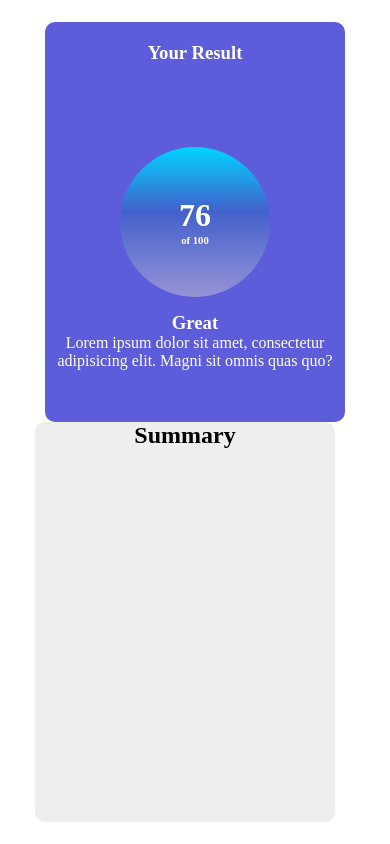
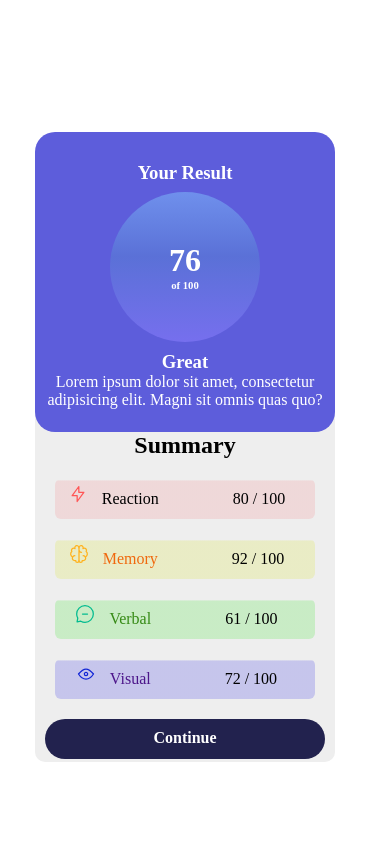
Before and after one commit to repoleved08/Challenge-1, a plain HTML site: page index.html in a window 390 px wide. Drawn offline with Linux system fonts and the light colour scheme.

Commit message:
final fixes

```diff
--- a/index.html
+++ b/index.html
@@ -27,6 +27,43 @@
 
     <div class="box-2">
       <h2>Summary</h2>
+      <div class="buttons">
+        <div class="button-1">
+          <span class="icon">
+            <img src="./assets/images/icon-reaction.svg" alt="reaction">
+          </span>
+          <span class="react">Reaction</span>
+          <span id="result">80 / 100</span>
+        </div>
+        <!--Memory-->
+        <div class="button-2">
+          <span class="icon">
+            <img src="./assets/images/icon-memory.svg" alt="reaction">
+          </span>
+          <span class="memory">Memory</span>
+          <span id="result">92 / 100</span>
+        </div>
+        <!--Verbal-->
+        <div class="button-3">
+          <span class="icon">
+            <img src="./assets/images/icon-verbal.svg" alt="reaction">
+          </span>
+          <span class="verbal">Verbal</span>
+          <span id="result">61 / 100</span>
+        </div>
+        <!--Visual-->
+        <div class="button-4">
+          <span class="icon">
+            <img src="./assets/images/icon-visual.svg" alt="reaction">
+          </span>
+          <span class="visual">Visual</span>
+          <span id="result">72 / 100</span>
+        </div>
+        <!--Button-->
+        <div class="continue">
+          <span>Continue</span>
+        </div>
+      </div>
     </div>
     <div class="clear"></div>
   </div>
--- a/style.css
+++ b/style.css
@@ -25,6 +25,7 @@
 }
 .box-1 h3{
     padding-top: 20px;
+    font-weight: bold;
 }
 .circle-box {
     position: absolute;
@@ -36,12 +37,13 @@
     transform: translate(-50%, -50%);
     width: 150px;
     height: 150px;
-    background: rgb(150,147,214);
-    background: linear-gradient(0deg, rgba(150,147,214,1) 0%, rgba(12,104,172,0.31976540616246496) 57%, rgba(0,212,255,1) 100%);
+    background: rgb(103, 98, 192);
+    background: linear-gradient(0deg, rgb(118, 111, 238) 0%, rgba(85, 154, 207, 0.32) 57%, rgb(111, 144, 236) 100%);
     border-radius: 50%;
   }
   .circle-box h1{
     margin-top: 50px;
+    font-weight: bold;
   }
 
 .comment{
@@ -49,6 +51,9 @@
     position: absolute;
     width: 300px;
     top: 45%;
+}
+.comment h3{
+    font-weight: bold;
 }
 .box-2{
     float: left;
@@ -63,6 +68,148 @@
     z-index: 1;
     right: 10px;
 }
-@media screen and (max-width: 900px) {
+.box-2 h2{
+    padding-top: 20px;
+    font-weight: bold;
+}
+.button-1{
+    background: rgb(233,10,16);
+    background: linear-gradient(0deg, rgba(245, 53, 59, 0.116) 95%, rgba(244, 5, 9, 0) 98%, rgba(255, 0, 0, 0) 100%);
+    margin: 20px;
+    height: 40px;
+    text-align: center;
+    justify-content: space-around;
+    align-items: center;
+    padding-top: 5px;
+    border-radius: 6px;
+}
+.button-2{
+    background: rgb(229, 233, 10);
+    background: linear-gradient(0deg, rgba(211, 226, 2, 0.171) 95%, rgba(235, 175, 11, 0) 98%, rgba(223, 163, 36, 0) 100%);
+    margin: 20px;
+    height: 40px;
+    text-align: center;
+    justify-content: space-around;
+    align-items: center;
+    padding-top: 5px;
+    border-radius: 6px;
+}
+.button-3{
+    background: rgb(10, 233, 29);
+    background: linear-gradient(0deg, rgba(21, 226, 2, 0.171) 95%, rgba(11, 235, 30, 0) 98%, rgba(36, 223, 36, 0) 100%);
+    margin: 20px;
+    height: 40px;
+    text-align: center;
+    justify-content: space-around;
+    align-items: center;
+    padding-top: 5px;
+    border-radius: 6px;
+}
+.button-4{
+    background: rgb(25, 10, 233);
+    background: linear-gradient(0deg, rgba(6, 2, 226, 0.171) 95%, rgba(52, 11, 235, 0) 98%, rgba(36, 48, 223, 0) 100%);
+    margin: 20px;
+    height: 40px;
+    text-align: center;
+    justify-content: space-around;
+    align-items: center;
+    padding-top: 5px;
+    border-radius: 6px;
+}
+.icon{
+    padding-left: 3px;
+    margin-left: -20px;
+}
+.react{
+    padding-left: 10px;
+}
+.memory{
+    padding-left: 10px;
+    color: rgb(240, 104, 13);
+}
+.verbal{
+    padding-left: 10px;
+    color: rgb(54, 138, 21);
+}
+.visual{
+    padding-left: 10px;
+    color: rgb(76, 21, 138);
+}
+#result{
+    margin-left: 70px;
+}
 
+.continue{
+    background-color: rgb(34, 34, 78);
+    margin: 50px 30px 30px 30px;
+    color: white;
+    height: 40px;
+    padding-top: 10px;
+    border-radius: 30px;
+    font-weight: bold;
+    cursor: pointer;
 }
+
+@media screen and (max-width: 1200px) {
+    .box-1 h3{
+        padding-top: 30px;
+    }
+    .container{
+        top: 50%;
+        left: 50%;
+        margin: 0 auto;
+        position: absolute;
+        transform: translate(-50%, -50%);
+        display: block;
+    }
+    .circle-box{
+        margin-top: -15px;
+    }
+    .comment{
+        margin-top: 20%;
+        position: absolute;
+        width: 300px;
+        top: 43%;
+    }
+    .box-2{
+        float: left;
+        background-color: #eee;
+        width: 300px;
+        justify-content: center;
+        text-align: center;
+        border-radius: 10px;
+        height: 380px;
+        color: black;
+        position: relative;
+        z-index: 1;
+
+    }
+    .box-1{
+        background-color: rgb(93, 93, 219);
+        width: 300px;
+        justify-content: center;
+        text-align: center;
+        border-radius: 20px;
+        height: 300px;
+        color: white;
+        float: left;
+        position: relative;
+        z-index: 2;
+        top: 50px;
+        right: 10px;
+
+    }
+    .box-2 h2{
+        padding-top: 50px;
+    }
+    .continue{
+        background-color: rgb(34, 34, 78);
+        margin: 20px 10px 10px 10px;
+        color: white;
+        height: 40px;
+        padding-top: 10px;
+        border-radius: 30px;
+        font-weight: bold;
+        cursor: pointer;
+    }
+}
```
Also changed, not shown: 1 other file.
